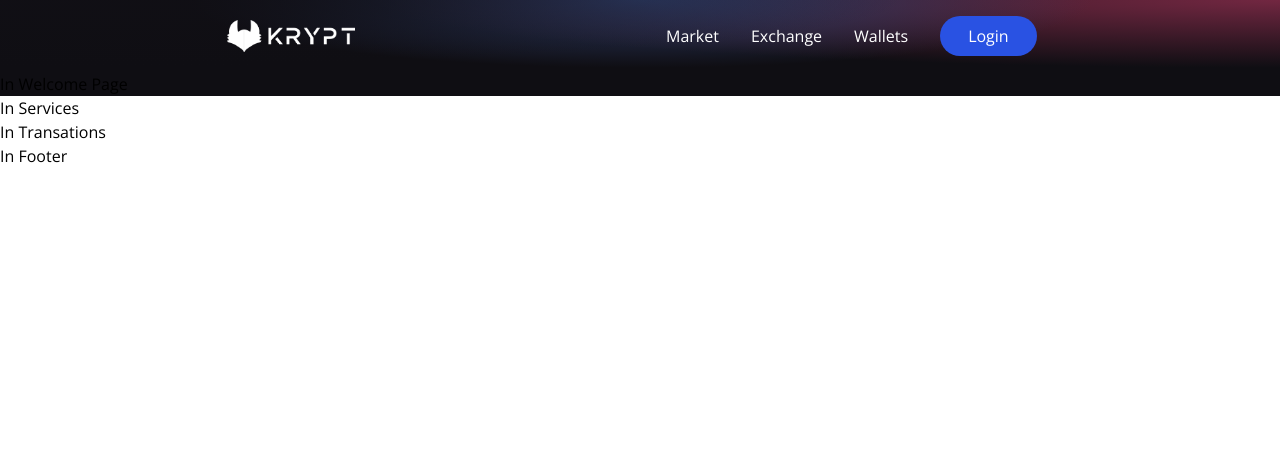
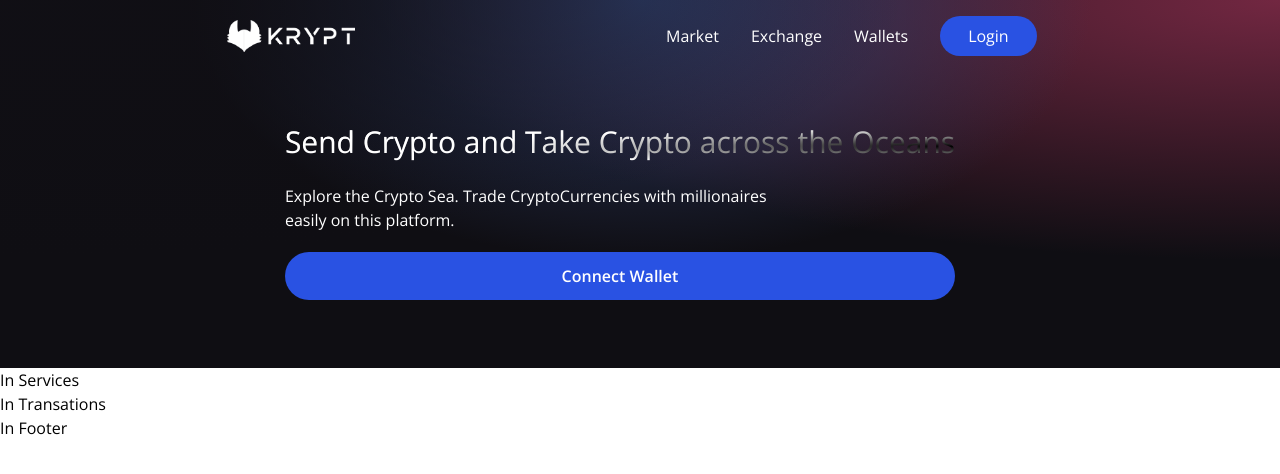
Before and after one commit to junaid-khurshid/web-3.0, a React (Vite) app in the folder client/: page / in a window 1280 px wide. Shown: the top 474 px of the page. Built offline with nearby package versions, Linux system fonts and the light colour scheme.

Commit message:
started welcome page

```diff
--- a/client/src/components/WelcomePage.jsx
+++ b/client/src/components/WelcomePage.jsx
@@ -1,7 +1,35 @@
+import { AiFillPlayCircle } from "react-icons/ai";
+import { SiEthereum } from "react-icons/si"
+import { BsInfoCircle } from "react-icons/bs"
+import { Loader } from ".";
+
 const WelcomePage = () => {
+    const connectWallet = () => {
+
+    };
+
     return (
-        <h1>In Welcome Page</h1>
+        <di className="flex w-full justify-center items-center">
+            <div className="flex md:flex=row flex-col items-start justify-between md: p-20 py-12 px-4">
+                <div className="flex flex-1 justify-start flex-col md:mr-10">
+                    <h1 className="text-3xl sm-text-5xl text-white text-gradient py-1">
+                        Send Crypto and Take Crypto across the Oceans
+                    </h1>
+                    <p className="text-left mt-5 text-white font-light md: w-9/12 w-11/12 text-base">
+                        Explore the Crypto Sea. Trade CryptoCurrencies with millionaires easily on this platform.
+                    </p>
+                    <button type="button"
+                        onClick={connectWallet}
+                        className="flex flex-row justify-center items-center my-5 bg-[#2952e3] p-3 rounded-full cursor-pointer hover:bg-[#2546bd]">
+
+                        <p className="text-white text-base font-semibold">
+                            Connect Wallet
+                        </p>
+                    </button>
+                </div>
+            </div>
+        </di>
     );
-};
+}
 
 export default WelcomePage;
```
